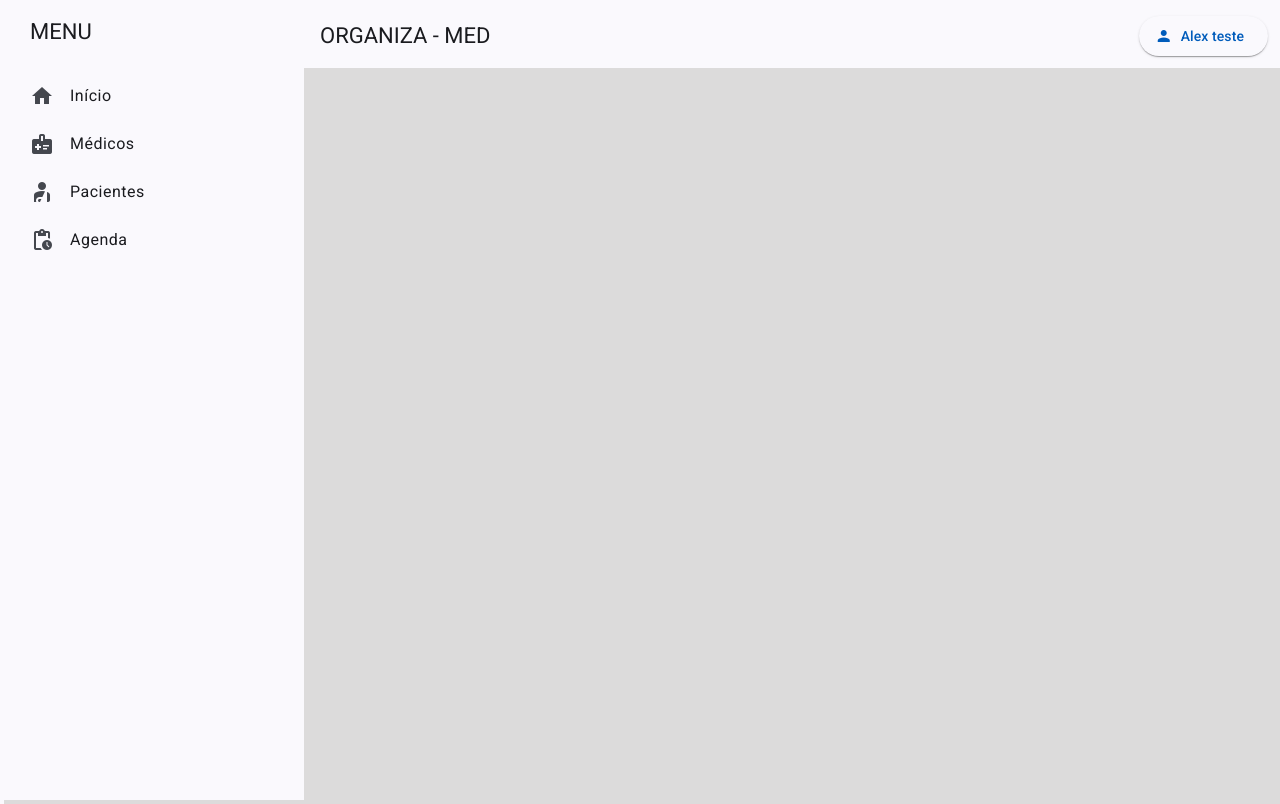
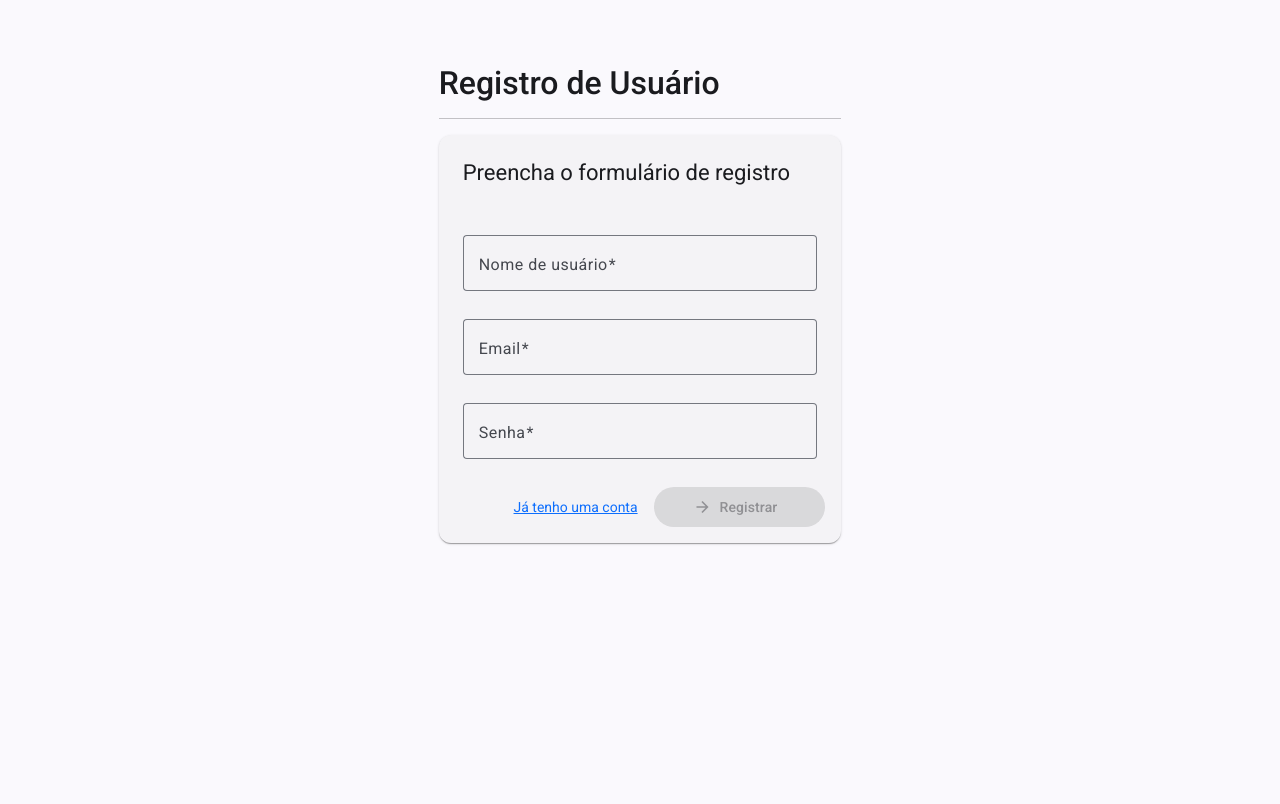
Before and after one commit to AlexAraldi/organiza-med-2025, an Angular app in the folder client/: page /auth/registrar in a window 1280 px wide. Before the commit this address led to /. Built offline with nearby package versions, Linux system fonts and the light colour scheme.

Commit message:
implementado Autenticação e Autorização

```diff
--- a/client/src/app/app.config.ts
+++ b/client/src/app/app.config.ts
@@ -6,9 +6,14 @@ import {
 } from '@angular/core';
 import { provideRouter, Routes } from '@angular/router';
 import { providerAuth } from './components/auth/auth.provider';
+import { provideNotifications } from './components/shared/noticacao.provider';
 
 export const routes: Routes = [
-  { path: '', redirectTo: 'inicio', pathMatch: 'full' },
+  { path: '', redirectTo: 'auth/registrar', pathMatch: 'full' },
+  {
+    path: 'auth',
+    loadChildren: () => import('./components/auth/auth.routes').then((m) => m.authRoutes),
+  },
   {
     path: 'inicio',
     loadComponent: () => import('./components/inicio/inicio').then((c) => c.Inicio),
@@ -25,6 +30,7 @@ export const appConfig: ApplicationConfig = {
     provideZonelessChangeDetection(),
     provideRouter(routes),
     provideHttpClient(),
+    provideNotifications(),
     providerAuth(),
   ],
 };
--- a/client/src/app/components/auth/auth.models.ts
+++ b/client/src/app/components/auth/auth.models.ts
@@ -1,11 +1,11 @@
 export interface RegistroModel {
-  username: string;
+  userName: string;
   email: string;
   password: string;
 }
 
 export interface LoginModel {
-  username: string;
+  userName: string;
   password: string;
 }
 
@@ -17,6 +17,6 @@ export interface AccessTokenModel {
 
 export interface UsuarioAutenticadoModel {
   id: string;
-  username: string;
+  userName: string;
   email: string;
 }
--- /dev/null
+++ b/client/src/app/components/auth/auth.routes.ts
@@ -0,0 +1,9 @@
+import { Routes } from '@angular/router';
+import { Registro } from './registro/registro';
+
+export const authRoutes: Routes = [
+  {
+    path: 'registrar',
+    component: Registro,
+  },
+];
--- a/client/src/app/components/auth/auth.service.ts
+++ b/client/src/app/components/auth/auth.service.ts
@@ -1,20 +1,27 @@
-import { Injectable } from '@angular/core';
-import { BehaviorSubject, shareReplay } from 'rxjs';
-import { AccessTokenModel } from './auth.models';
+import { inject, Injectable } from '@angular/core';
+import { BehaviorSubject, Observable, shareReplay, tap } from 'rxjs';
+import { AccessTokenModel, RegistroModel } from './auth.models';
+import { environment } from '../../../environments/environment';
+import { HttpClient } from '@angular/common/http';
 
 @Injectable()
 export class AuthService {
-  public readonly accessTokenSubject$ = new BehaviorSubject<AccessTokenModel | undefined>({
-    chave: 'abc123',
-    expiracao: new Date('2025-12-31T23:59:59.999Z'),
-    usuario: {
-      id: '00000000-0000-0000-0000-000000000001',
-      username: 'Alex teste',
-      email: 'teste@gmail.com',
-    },
-  });
+  private readonly http = inject(HttpClient);
+  private readonly apiUrl = environment.apiUrl + '/auth';
+
+  public readonly accessTokenSubject$ = new BehaviorSubject<AccessTokenModel | undefined>(
+    undefined
+  );
 
   public readonly accessToken$ = this.accessTokenSubject$.pipe(
     shareReplay({ bufferSize: 1, refCount: true })
   );
+
+  public registro(registroModel: RegistroModel): Observable<AccessTokenModel> {
+    const urlCompleto = `${this.apiUrl}/registrar`;
+
+    return this.http
+      .post<AccessTokenModel>(urlCompleto, registroModel)
+      .pipe(tap((token) => this.accessTokenSubject$.next(token)));
+  }
 }
--- /dev/null
+++ b/client/src/app/components/auth/registro/registro.html
@@ -0,0 +1,62 @@
+<section class="row justify-content-center">
+  <div class="col-md-11 col-lg-4 py-5">
+    <h2>Registro de Usuário</h2>
+    <hr />
+
+    <mat-card class="p-2">
+      <form [formGroup]="registroForm" (ngSubmit)="registro()">
+        <mat-card-header>
+          <mat-card-title>Preencha o formulário de registro</mat-card-title>
+        </mat-card-header>
+
+        <mat-card-content class="mt-5">
+          <mat-form-field appearance="outline" class="w-100">
+            <mat-label>Nome de usuário</mat-label>
+            <input formControlName="userName" matInput type="text" autocomplete="username" />
+
+            @if (userName?.errors?.['required']) {
+            <mat-error>O nome é obrigatório.</mat-error>
+            } @if (userName?.errors?.['minlength']) {
+            <mat-error>O nome deve conter no mínimo 3 caractres.</mat-error>
+            }
+          </mat-form-field>
+
+          <mat-form-field appearance="outline" class="w-100 mt-2">
+            <mat-label>Email</mat-label>
+            <input formControlName="email" matInput type="email" autocomplete="email" />
+
+            @if (email?.errors?.['required']) {
+            <mat-error>O email é obrigatório.</mat-error>
+            } @if (email?.errors?.['email']) {
+            <mat-error>O email deve seguir o padrão nome@provedor.com.</mat-error>
+            }
+          </mat-form-field>
+
+          <mat-form-field appearance="outline" class="w-100 mt-2">
+            <mat-label>Senha</mat-label>
+            <input
+              formControlName="password"
+              matInput
+              type="password"
+              autocomplete="new-password"
+            />
+
+            @if (password?.errors?.['required']) {
+            <mat-error>A senha é obrigatória.</mat-error>
+            } @if (password?.errors?.['minlength']) {
+            <mat-error>A senha deve conter no mínimo 6 caracteres.</mat-error>
+            }
+          </mat-form-field>
+        </mat-card-content>
+
+        <mat-card-actions align="end">
+          <a mat-text-button routerLink="/auth/registrar">Já tenho uma conta</a>
+          <button type="submit" [disabled]="registroForm.invalid" mat-flat-button class="ms-3 px-5">
+            <mat-icon>arrow_forward</mat-icon>
+            Registrar
+          </button>
+        </mat-card-actions>
+      </form>
+    </mat-card>
+  </div>
+</section>
--- /dev/null
+++ b/client/src/app/components/auth/registro/registro.ts
@@ -0,0 +1,61 @@
+import { Component, inject } from '@angular/core';
+import { FormBuilder, FormGroup, ReactiveFormsModule, Validators } from '@angular/forms';
+import { MatButtonModule } from '@angular/material/button';
+import { MatCardModule } from '@angular/material/card';
+import { MatFormFieldModule } from '@angular/material/form-field';
+import { MatIconModule } from '@angular/material/icon';
+import { MatInputModule } from '@angular/material/input';
+import { Router, RouterLink } from '@angular/router';
+import { AuthService } from '../auth.service';
+import { NotificacaoService } from '../../shared/notificacao.service';
+import { AccessTokenModel, RegistroModel } from '../auth.models';
+import { PartialObserver } from 'rxjs';
+
+@Component({
+  selector: 'app-registro',
+  imports: [
+    MatCardModule,
+    MatButtonModule,
+    MatIconModule,
+    MatFormFieldModule,
+    MatInputModule,
+    RouterLink,
+    ReactiveFormsModule,
+  ],
+  templateUrl: './registro.html',
+})
+export class Registro {
+  protected readonly formBuilder = inject(FormBuilder);
+  protected readonly router = inject(Router);
+  protected readonly authService = inject(AuthService);
+  protected readonly notificacaoService = inject(NotificacaoService);
+
+  protected registroForm: FormGroup = this.formBuilder.group({
+    userName: ['', [Validators.required, Validators.minLength(3)]],
+    email: ['', [Validators.required, Validators.email]],
+    password: ['', [Validators.required, Validators.minLength(6)]],
+  });
+
+  get userName() {
+    return this.registroForm.get('userName');
+  }
+  get email() {
+    return this.registroForm.get('email');
+  }
+  get password() {
+    return this.registroForm.get('password');
+  }
+
+  public registro() {
+    if (this.registroForm.invalid) return;
+
+    const registroModel: RegistroModel = this.registroForm.value;
+
+    const registroObserver: PartialObserver<AccessTokenModel> = {
+      error: (err) => this.notificacaoService.erro(err.message),
+      complete: () => this.router.navigate(['/inicio']),
+    };
+
+    this.authService.registro(registroModel).subscribe(registroObserver);
+  }
+}
--- /dev/null
+++ b/client/src/app/components/shared/noticacao.provider.ts
@@ -0,0 +1,16 @@
+import { EnvironmentProviders, makeEnvironmentProviders } from '@angular/core';
+import { MAT_SNACK_BAR_DEFAULT_OPTIONS } from '@angular/material/snack-bar';
+
+import { NotificacaoService } from './notificacao.service';
+
+export const provideNotifications = (): EnvironmentProviders => {
+  return makeEnvironmentProviders([
+    {
+      provide: MAT_SNACK_BAR_DEFAULT_OPTIONS,
+      useValue: {
+        duration: 5000,
+      },
+    },
+    NotificacaoService,
+  ]);
+};
--- /dev/null
+++ b/client/src/app/components/shared/notificacao.service.ts
@@ -0,0 +1,25 @@
+import { inject, Injectable } from '@angular/core';
+import { MatSnackBar } from '@angular/material/snack-bar';
+
+@Injectable()
+export class NotificacaoService {
+  protected readonly snackBar = inject(MatSnackBar);
+
+  public sucesso(mensagem: string): void {
+    this.snackBar.open(mensagem, 'OK', {
+      panelClass: ['notificacao-sucesso'],
+    });
+  }
+
+  public aviso(mensagem: string): void {
+    this.snackBar.open(mensagem, 'OK', {
+      panelClass: ['notificacao-aviso'],
+    });
+  }
+
+  public erro(mensagem: string): void {
+    this.snackBar.open(mensagem, 'OK', {
+      panelClass: ['notificacao-erro'],
+    });
+  }
+}
--- a/client/src/app/components/shell/shell.component.html
+++ b/client/src/app/components/shell/shell.component.html
@@ -26,8 +26,8 @@
       }
       <span>ORGANIZA - MED</span>
       <button mat-raised-button [matMenuTriggerFor]="opcoesUsuario" class="ms-auto">
-        {{ usuario.username }}
         <mat-icon>person</mat-icon>
+        {{ usuario.userName }}
       </button>
 
       <mat-menu #opcoesUsuario="matMenu">
--- a/client/src/app/components/shell/shell.component.ts
+++ b/client/src/app/components/shell/shell.component.ts
@@ -11,7 +11,6 @@ import { map, shareReplay } from 'rxjs/operators';
 import { RouterLink } from '@angular/router';
 import { UsuarioAutenticadoModel } from '../auth/auth.models';
 import { MatMenu, MatMenuModule } from '@angular/material/menu';
-import { OuterExpressionKinds } from 'typescript';
 
 @Component({
   selector: 'app-shell',
```
